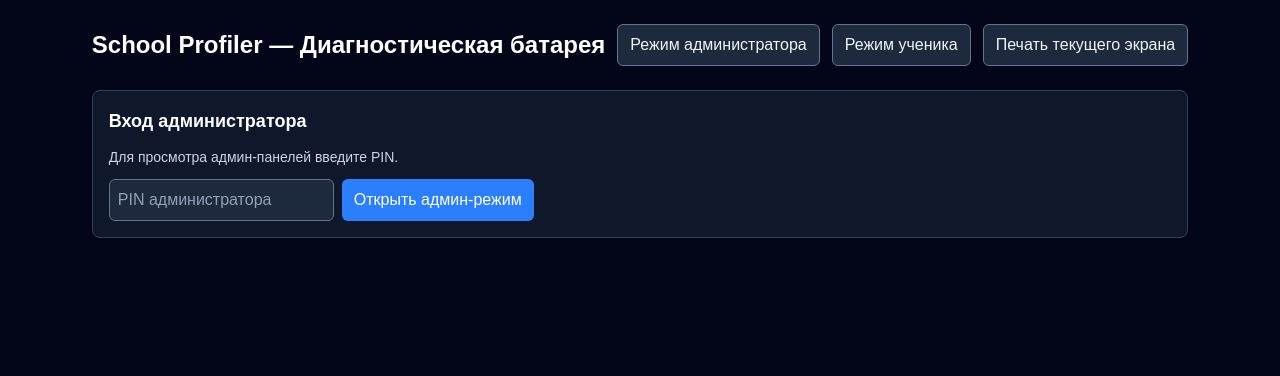
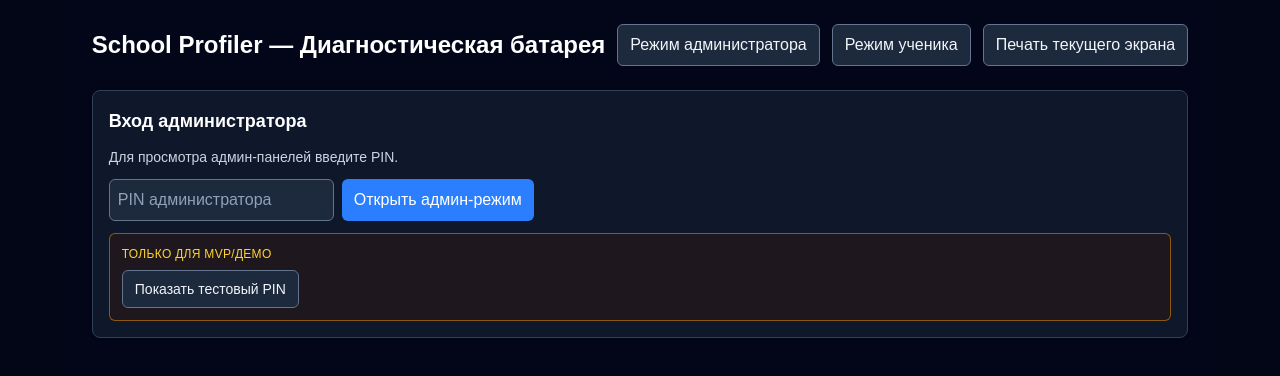
Before and after one commit to Grigsan/school-profiler, a Next.js app: page / in a window 1280 px wide. Both pictures are taken after a click on the button "Режим администратора". Shown: the top 376 px of the page. Built offline with nearby package versions, Linux system fonts and the light colour scheme.

Commit message:
Add demo-only admin PIN helper on login screen

```diff
--- a/src/app/page.tsx
+++ b/src/app/page.tsx
@@ -88,6 +88,7 @@ type BatteryDefinition = {
 
 const STORAGE_KEY = "school-profiler-store-v1";
 const ADMIN_PIN = "4321";
+const DEMO_ADMIN_HELPER_ENABLED = process.env.NODE_ENV !== "production";
 const CLASS_GROUPS: ClassGroup[] = ["4А", "4Б", "6А", "6Б"];
 
 function gradeFromClassGroup(group: ClassGroup): Grade {
@@ -1112,6 +1113,7 @@ export default function Home() {
   const [message, setMessage] = useState<{ type: "ok" | "error"; text: string } | null>(null);
   const [adminPinInput, setAdminPinInput] = useState("");
   const [adminUnlocked, setAdminUnlocked] = useState(false);
+  const [demoPinVisible, setDemoPinVisible] = useState(false);
   const [childClassGroup, setChildClassGroup] = useState<ClassGroup>("4А");
   const [loginCode, setLoginCode] = useState("");
   const [loggedChildId, setLoggedChildId] = useState<string | null>(null);
@@ -1488,6 +1490,19 @@ export default function Home() {
                   Открыть админ-режим
                 </button>
               </form>
+              {DEMO_ADMIN_HELPER_ENABLED && (
+                <div className="mt-3 rounded-md border border-amber-500/50 bg-amber-950/30 p-3 text-sm text-amber-100">
+                  <p className="mb-2 text-xs uppercase tracking-wide text-amber-300">Только для MVP/демо</p>
+                  <button
+                    className={buttonSecondaryClass}
+                    onClick={() => setDemoPinVisible((prev) => !prev)}
+                    type="button"
+                  >
+                    {demoPinVisible ? "Скрыть тестовый PIN" : "Показать тестовый PIN"}
+                  </button>
+                  {demoPinVisible && <p className="mt-2 font-mono text-base text-amber-200">{ADMIN_PIN}</p>}
+                </div>
+              )}
             </article>
           </section>
         ) : (
```
